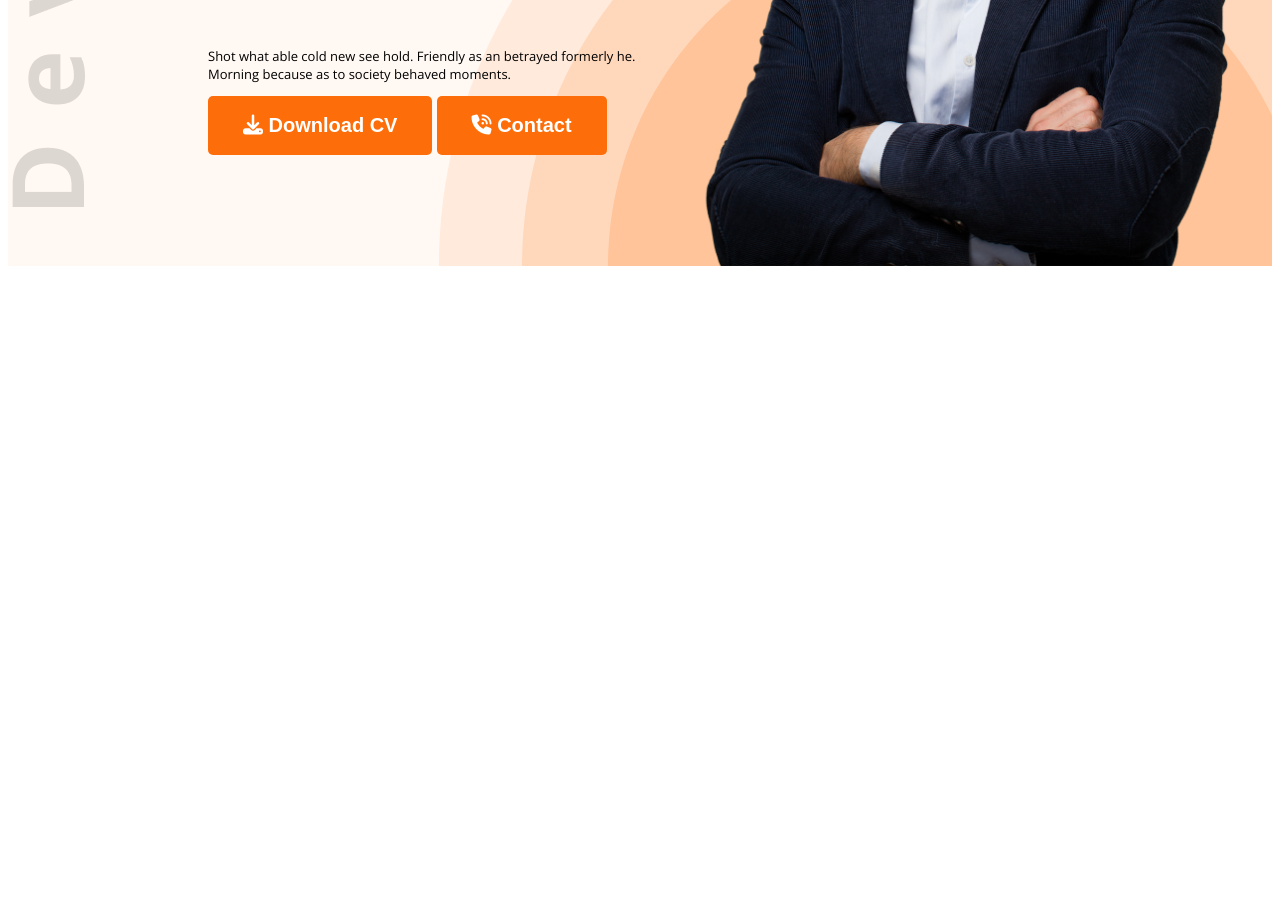
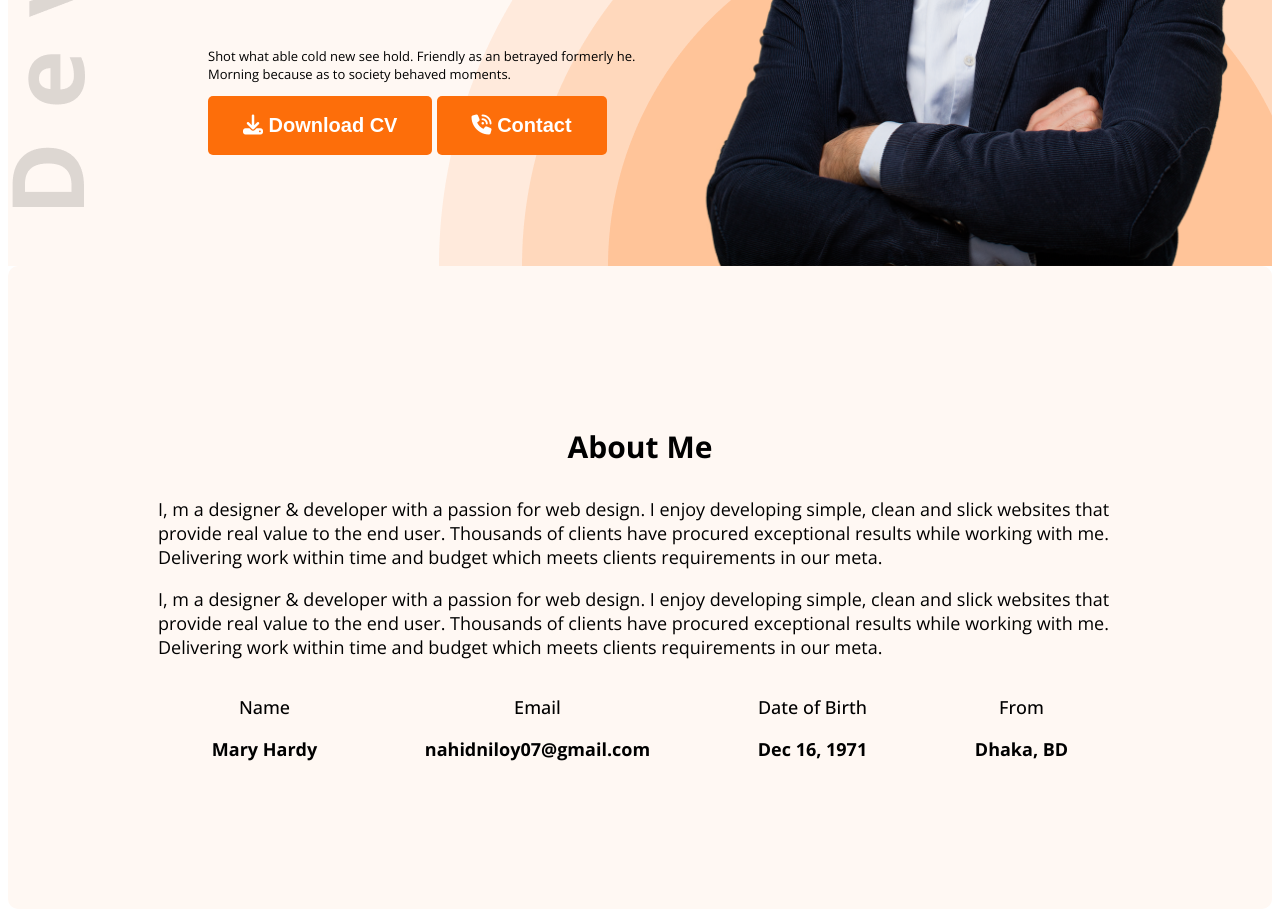
Before and after one commit to nahidkhan31/responsive-web-dev-portfolio-nahid, a plain HTML site: page index.html in a window 1280 px wide. Shown: the part 564-1476 px from the top of the page. Before the commit the page ends 838 px from the top, so only its background shows below. Drawn offline with nearby package versions, Linux system fonts and the light colour scheme.

Commit message:
compleate second section

```diff
--- a/index.html
+++ b/index.html
@@ -32,5 +32,44 @@
 
     </header>
 
+    <main>
+        <section class="about secondery-bg">
+            <h3 class="section-title">About Me</h3>
+            <p class="section-description">I, m a designer & developer with a passion for web design. I enjoy developing simple, clean and slick
+                websites that provide real value to the end user. Thousands of clients have procured exceptional results
+                while working with me. Delivering work within time and budget which meets clients requirements in our
+                meta.
+            </p>
+            <p class="section-description">I, m a designer & developer with a passion for web design. I enjoy developing simple, clean and slick
+                websites that provide real value to the end user. Thousands of clients have procured exceptional results
+                while working with me. Delivering work within time and budget which meets clients requirements in our
+                meta.
+            </p>
+            <div class="about-items">
+                <div class="about-item">
+                   <p class="item-title">Name</p>
+                   <p class="item-description">Mary Hardy</p>
+                </div>
+
+                <div class="about-item">
+                    <p class="item-title">Email</p>
+                    <p class="item-description">nahidniloy07@gmail.com</p>
+                 </div>
+
+                 <div class="about-item">
+                    <p class="item-title">Date of Birth</p>
+                    <p class="item-description">Dec 16, 1971</p>
+                 </div>
+
+                 <div class="about-item">
+                    <p class="item-title">From</p>
+                    <p class="item-description">Dhaka, BD</p>
+                </div>
+
+            </div>
+
+        </section>
+    </main>
+
 </body>
 </html>
--- a/style/style.css
+++ b/style/style.css
@@ -91,3 +91,37 @@ nav li a{
 }
 
         /* Second Section */
+.about{
+    align-items: center;
+    /* border: 1px solid tomato; */
+    border-radius: 10px;
+    padding: 130px 150px;
+}
+.section-title{
+    align-items: center;
+    text-align: center;
+    font-size: 30px;
+    font-weight: bold;
+}
+.section-description{
+   align-items: center;
+   font-size: large;
+}
+.about-items{
+    display: flex;
+    flex-direction: row;
+    justify-content: space-around;
+}
+/* .about-item{
+    font-weight: 500;
+} */
+.item-title{
+    text-align: center;
+    font-size: large;
+    font-weight: 500;
+}
+.item-description{
+    text-align: center;
+    font-size: large;
+    font-weight: bold;
+}
```
